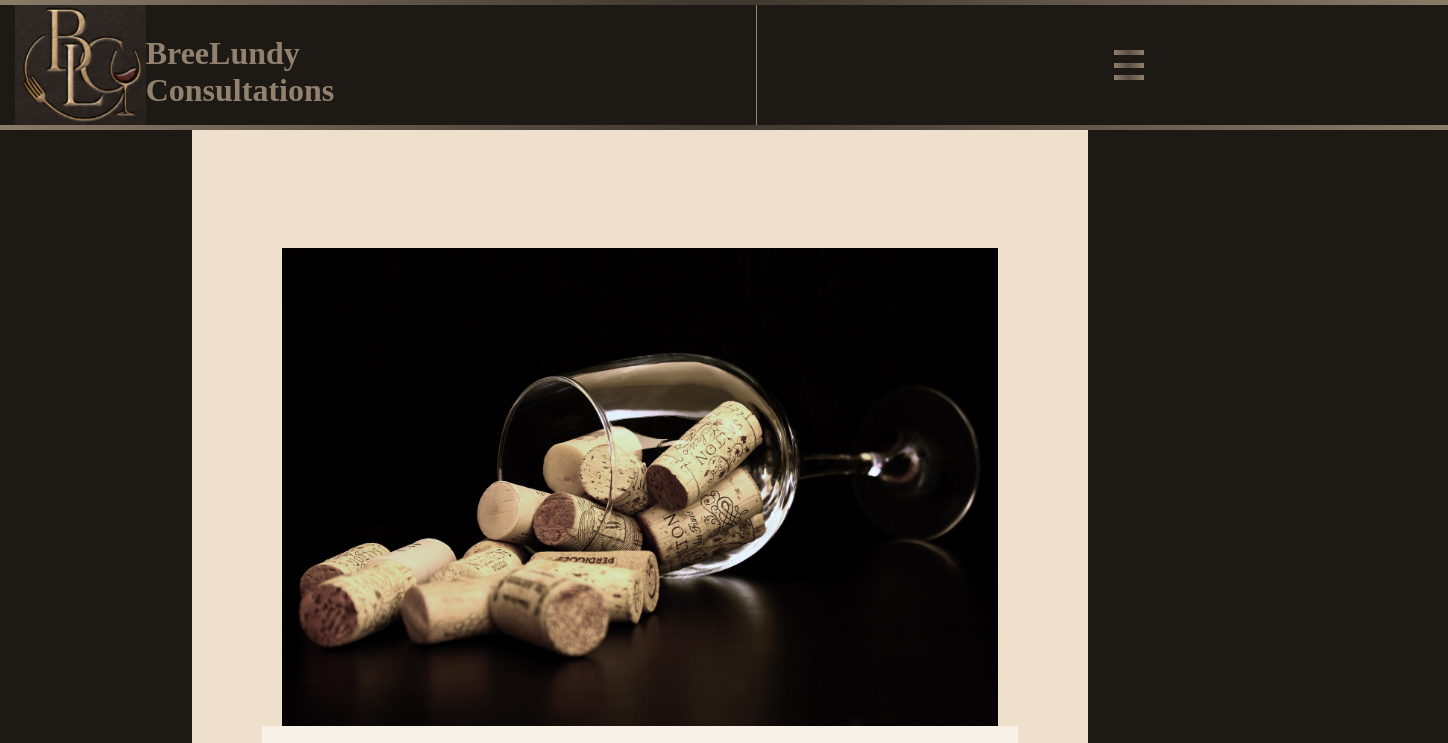
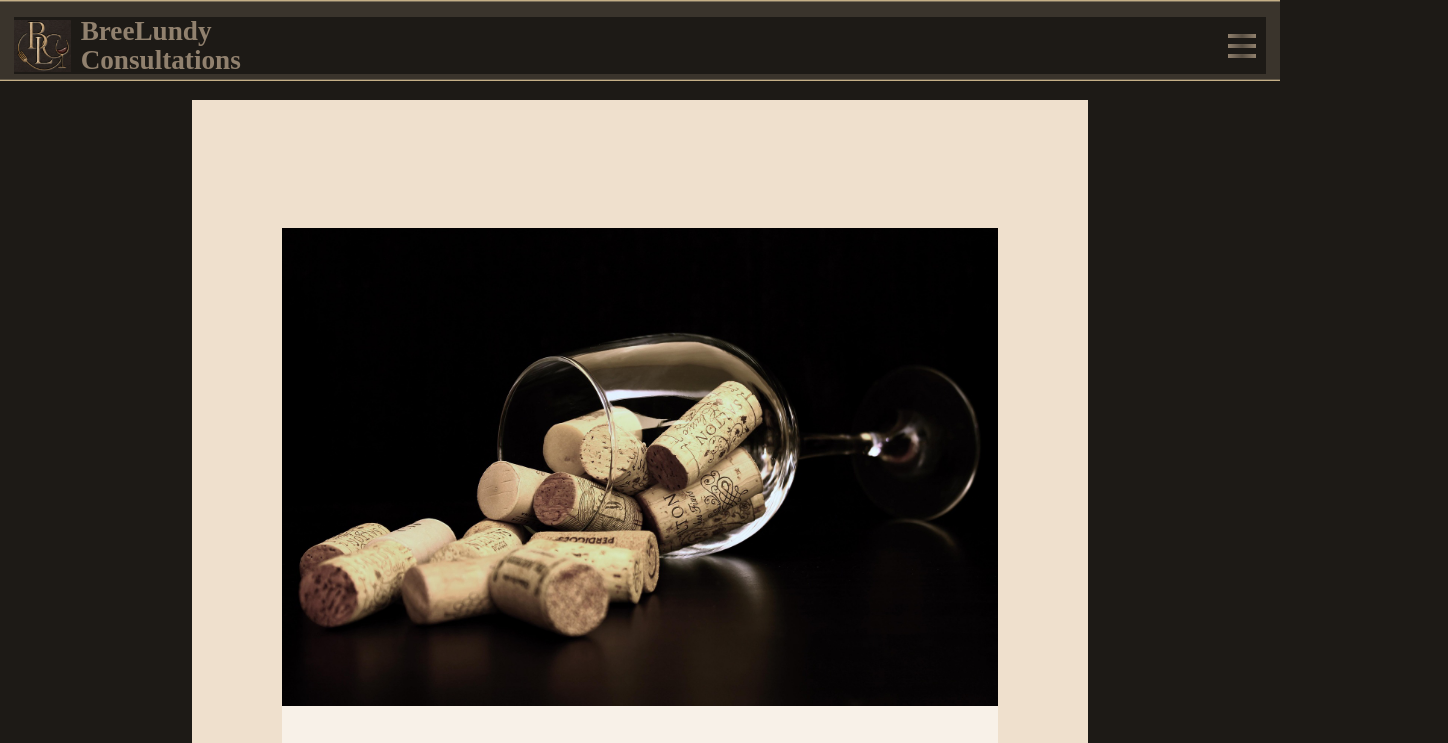
Before and after one commit to OmnipotentChipmunk/BreeLundy, a plain HTML site: page index.html in a window 1280 px wide. Shown: the top 743 px of the page, 1448 px wide, since content can reach past the window. Drawn offline with Linux system fonts and the light colour scheme; a web font is replaced by a local one.

Commit message:
Refactor styles and improve layout in styles.css

```diff
--- a/styles.css
+++ b/styles.css
@@ -10,53 +10,69 @@
     background-color: hsl(33, 14%, 10%);
     margin: 0px;
     padding: 0px;
+    box-sizing: border-box;
 }
 html {
     overflow-x: hidden;
 }
+body {
+    overflow-x: hidden;
+    width: 100%;
+}
 nav {
     position: fixed;
-    top: -20px;
+    top: 0px;
     display: flex;
     flex-wrap: wrap;
     justify-content: space-between;
     align-items: center;
-    padding: 15px;
-    background: radial-gradient(circle at center, hsl(33, 14%, 20%), hsl(33, 14%, 50%));
-    width: 121vw;
-    margin-left: -5vw;
-    height: 15%;
+    padding: 6px 14px;
+    background-color: hsl(33,14%,20%);
+    width: 100%;
+    box-sizing: border-box;
+    min-height: 70px;
+    height: auto;
+    border-top: 1px solid hsl(40,35%, 65%);
+    border-bottom: 1px solid hsl(40, 35%, 65%);
+    box-shadow:
+        inset 0 1px 0 hsla(40,60%,80%,0.35),
+        inset 0 -1px 0 hsla(40,60%,80%,0.25);
 }
 nav #nav-content{
     display: flex;
+    align-items: center;
     justify-content: space-between;
     margin-top: 10px;
-    padding-left: 5vw;
     width: 100%;
-    height: 100%;
+    height: auto;
     color: hsl(33, 14%, 50%);
 }
 nav #nav-content #left {
     display: inline-flex;
+    align-items: center;
+    gap: 10px;
 }
 nav #nav-content #right {
     display: inline-flex;
     background-color: hsl(33, 14%, 10%);
-    width: 50%;
+    width: auto;
     height: 100%;
     align-items: center;
-    justify-content: center;
-    border-left: solid 1px hsl(33,14%,50%);
+    justify-content: flex-end;
+    padding-right: 10px;
 }
 #logo-container {
     display: inline-flex;
     overflow: hidden;
+    height: 52px;
+    width: auto;
+    flex-shrink: 0;
 }
 nav .logo {
     width: auto;
-    height: auto;
+    height: 100%;
     max-width: 100%;
-    max-height: 100%;
+    max-height: 52px;
     position: relative;
     overflow: hidden;
     object-fit: contain;
@@ -71,11 +87,11 @@ nav .logo {
 }
 nav h1 {
     font-family: 'Cormorant', serif;
-    font-size: 2.0em;
-    margin-top: 30px;
-    height: 50px;
-    width: 200px;
-    padding-right: 20vw;
+    font-size: 1.7em;
+    margin-top: 0;
+    height: auto;
+    width: auto;
+    line-height: 1.05;
     /*
     border-top: 2px solid hsl(33, 14%, 50%);
     border-bottom: 2px solid hsl(33, 14%, 50%);
@@ -84,33 +100,31 @@ nav h1 {
 #menu-toggle {
     position: absolute;
     display: block;
-    height: 1px;
-    width: 1px;
     opacity: 0%;
 }
 .menu-btn {
     display: flex;
-    width: 30px;
-    height: 30px;
+    width: 28px;
+    height: 24px;
     flex-direction: column;
     justify-content: space-between;
     cursor: pointer;
-    z-index: 3;
+    z-index: 10;
     background-color: inherit;
     cursor: pointer;
 }
 .menu-btn span {
     display: block;
     position: relative;
-    width: 30px;
-    height: 5px;
+    width: 28px;
+    height: 4px;
     margin: 0px auto;
     background: radial-gradient(circle at center, hsl(33, 14%, 30%), hsl(33, 14%, 50%));
 
 }
 .nav-links {
     position: fixed;
-    top: 18vh;
+    top: 110px;
     height: 100vh;
     right: -1500px;
     width: 100%;
@@ -133,7 +147,7 @@ nav h1 {
 }
 #menu-toggle:checked ~ .nav-links{
     right: 0px;
-    transition: all ease 2s;
+    transition: all ease 1.5s;
 }
 main {
     display: flex;
@@ -146,7 +160,7 @@ main {
     font-family: 'Lora', serif;
     margin-right: auto;
     margin-left: auto;
-    margin-top: 15vh;
+    margin-top: 100px;
 }
 /* background-color changed from #DED1C8. */
 .first-photo {
@@ -217,8 +231,9 @@ footer {
     background-color: hsl(33, 14%, 5%);
     color: hsl(33, 14%, 50%);
     height: 10%;
-    width: 120%;
-    margin-left: -10%;
+    width: 100%;
+    margin-left: 0%;
+    box-sizing: border-box;
 }
 footer p {
     font-size: 1rem;
```
